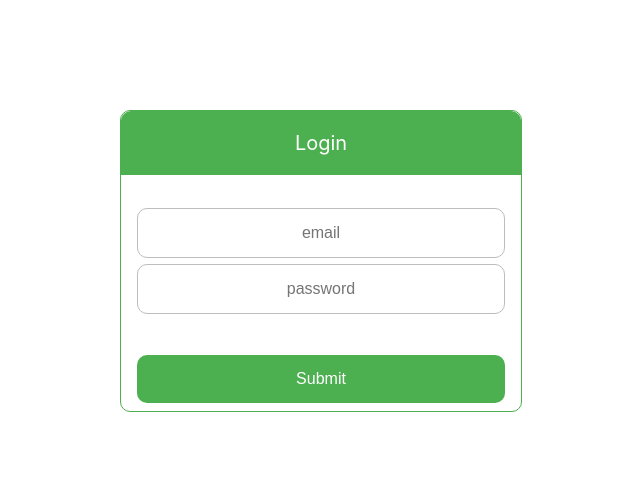
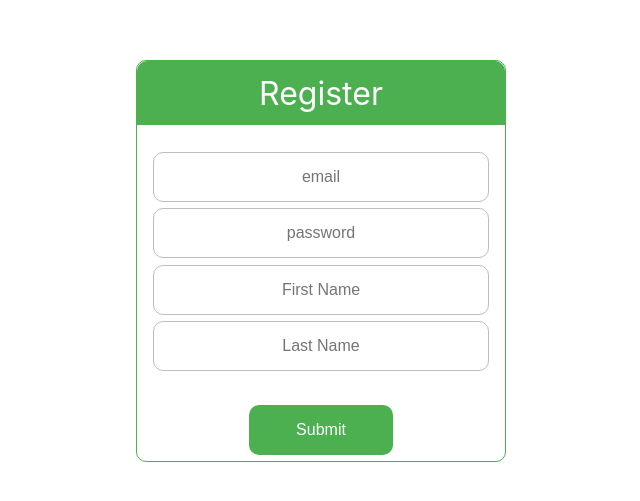
Before and after one commit to ignavan39/broker, a React (Create React App) app in the folder frontend/: page /register in a window 1280 px wide. Before the commit this address led to /auth. Shown: the part 139-640 px from the top of the page, without its empty margins (319-959 px from the left). Built offline with nearby package versions, Linux system fonts and the light colour scheme.

Commit message:
chore: fix user model

```diff
--- a/frontend/src/App.tsx
+++ b/frontend/src/App.tsx
@@ -11,7 +11,8 @@ const BaseRouter = () => {
   return (
     <BrowserRouter>
       <Routes>
-        <Route path="/auth" element={<Auth />} />
+        <Route path="/auth" element={<Auth register={false} />} />
+        <Route path="/register" element={<Auth register={true} />} />
         <Route path="*" element={isLoggined? <Home/> : <Navigate to='/' />} />
         <Route path="/" element={isLoggined? <Home/> : <Navigate to='/auth' />} />
       </Routes>
--- a/frontend/src/components/Auth.tsx
+++ b/frontend/src/components/Auth.tsx
@@ -16,9 +16,9 @@ const Container = styled.div`
 const Form = styled.form`
   display: flex;
   flex-direction: column;
-  width: 400px;
+  width: 23rem;
   justify-content: space-between;
-  height: 300px;
+  min-height: 400px;
   border-radius: 10px;
   border: 1px solid #4caf50;
 `;
@@ -35,7 +35,7 @@ const Header = styled.div`
   flex-direction: column;
   justify-content: center;
   text-align: center;
-  font-size: 20px;
+  font-size: 2rem;
   color: white;
   height: 4rem;
   border-radius: 10px 10px 0 0;
@@ -46,14 +46,14 @@ const Button = styled.button`
   background-color: #4caf50;
   border: none;
   color: white;
-  padding: 15px 32px;
+  padding: 1rem 2rem;
   text-align: center;
   text-decoration: none;
   display: inline-block;
   font-size: 16px;
-  min-width: auto;
-  margin: 0.5rem 1rem;
-  min-height: 2.5rem;
+  min-width: 9rem;
+  margin: 0.2rem 1rem;
+  min-height: 1rem;
   border-radius: 10px;
   &:hover {
     background-color: #4aaf90;
@@ -66,17 +66,30 @@ const Input = styled.input`
   border-radius: 10px;
   padding: 0 10px;
   min-width: auto;
-  min-height: 3rem;
   font-size: 16px;
   text-align: center;
   margin: 0.2rem 0;
 `;
 
-export const Auth = () => {
+const FormButton = styled.div`
+  display: flex;
+  flex-direction: row;
+  justify-content: center;
+  min-width: 100%;
+  margin: 0.2rem 0;
+`;
+
+type AuthProp = {
+  register: boolean;
+};
+
+export const Auth = (prop: AuthProp) => {
   const [user, setUser] = useRecoilState(userState);
   const [state, setState] = useState({
     password: user.password ?? "",
     email: user.email ?? "",
+    firstName: !prop.register ? user.firstName ?? "" : "",
+    lastName: !prop.register ? user.lastName ?? "" : "",
   });
   const navigate = useNavigate();
 
@@ -92,8 +105,7 @@ export const Auth = () => {
     e.preventDefault();
     const newUser: User = {
       ...user,
-      email: state.email,
-      password: state.password,
+      ...state,
       auth: {
         accessToken: Math.random().toString(),
         expiresAt: new Date(),
@@ -106,7 +118,7 @@ export const Auth = () => {
   return (
     <Container>
       <Form onSubmit={onSubmit}>
-        <Header>Login</Header>
+        {prop.register ? <Header>Register</Header> : <Header>Login</Header>}
         <FormInput>
           <Input
             type={"email"}
@@ -123,8 +135,44 @@ export const Auth = () => {
             value={state.password}
             name="password"
           />
+          {prop.register ? (
+            <>
+              <Input
+                type={"text"}
+                minLength={1}
+                placeholder="First Name"
+                onInput={handleInput}
+                value={state.firstName}
+                name="firstName"
+              />
+              <Input
+                type={"text"}
+                minLength={1}
+                placeholder="Last Name"
+                onInput={handleInput}
+                value={state.lastName}
+                name="lastName"
+              />
+            </>
+          ) : (
+            <></>
+          )}
         </FormInput>
-        <Button>Submit</Button>
+        <FormButton>
+          <Button>Submit</Button>
+          {!prop.register ? (
+            <Button
+              style={{ backgroundColor: "#ff9900" }}
+              onClick={() => {
+                navigate("/register");
+              }}
+            >
+              Registration
+            </Button>
+          ) : (
+            <></>
+          )}
+        </FormButton>
       </Form>
     </Container>
   );
--- a/frontend/src/state/User.state.ts
+++ b/frontend/src/state/User.state.ts
@@ -6,7 +6,8 @@ const getDefaultUser = (): User => {
   if (!cache) {
     return {
       email: "",
-      name: "",
+      firstName: "",
+      lastName: "",
       auth: {
         expiresAt: null,
         accessToken: "",
--- a/frontend/src/types/User.ts
+++ b/frontend/src/types/User.ts
@@ -1,6 +1,7 @@
 export type User = {
   auth: { accessToken: string; expiresAt: Date | null };
-  name: string;
+  firstName: string,
+  lastName: string,
   email: string;
   password: string;
 };
```
Also changed, not shown: 1 other file (tests, documents, lock files or other folders).
